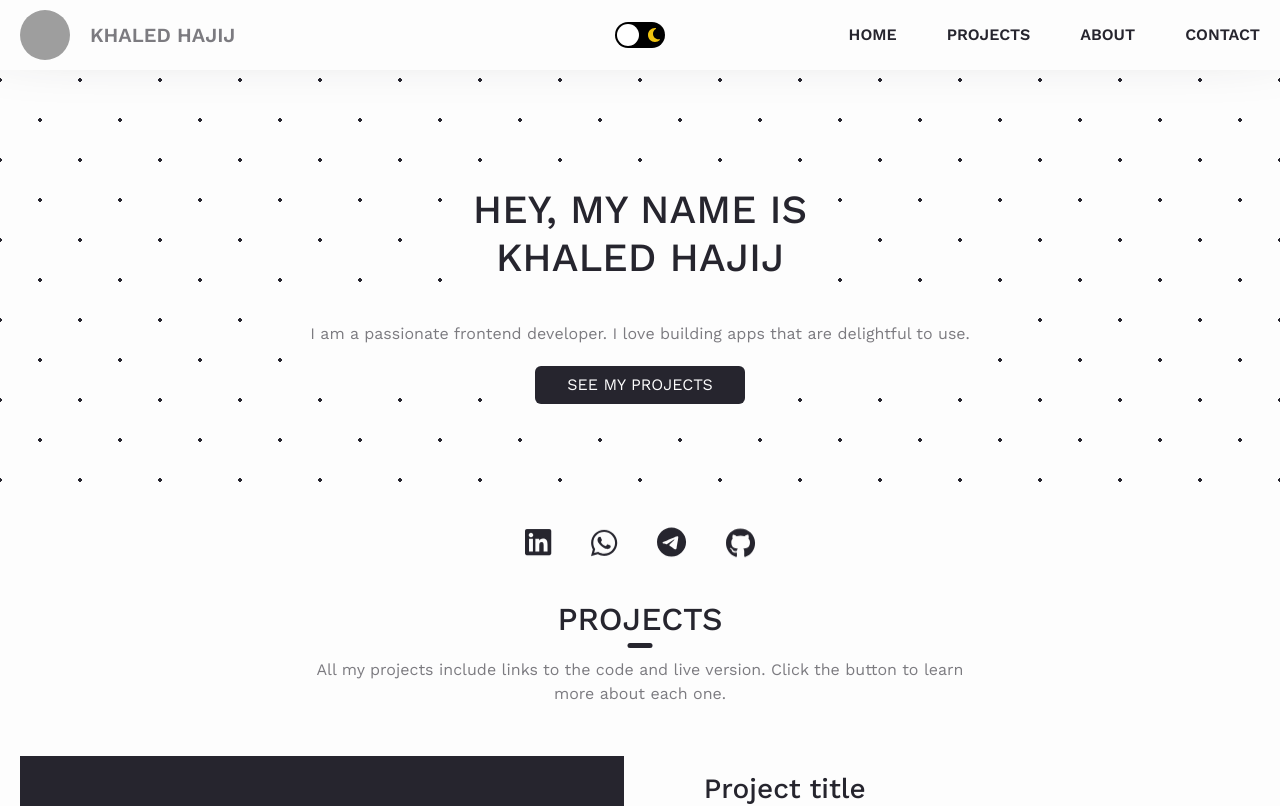
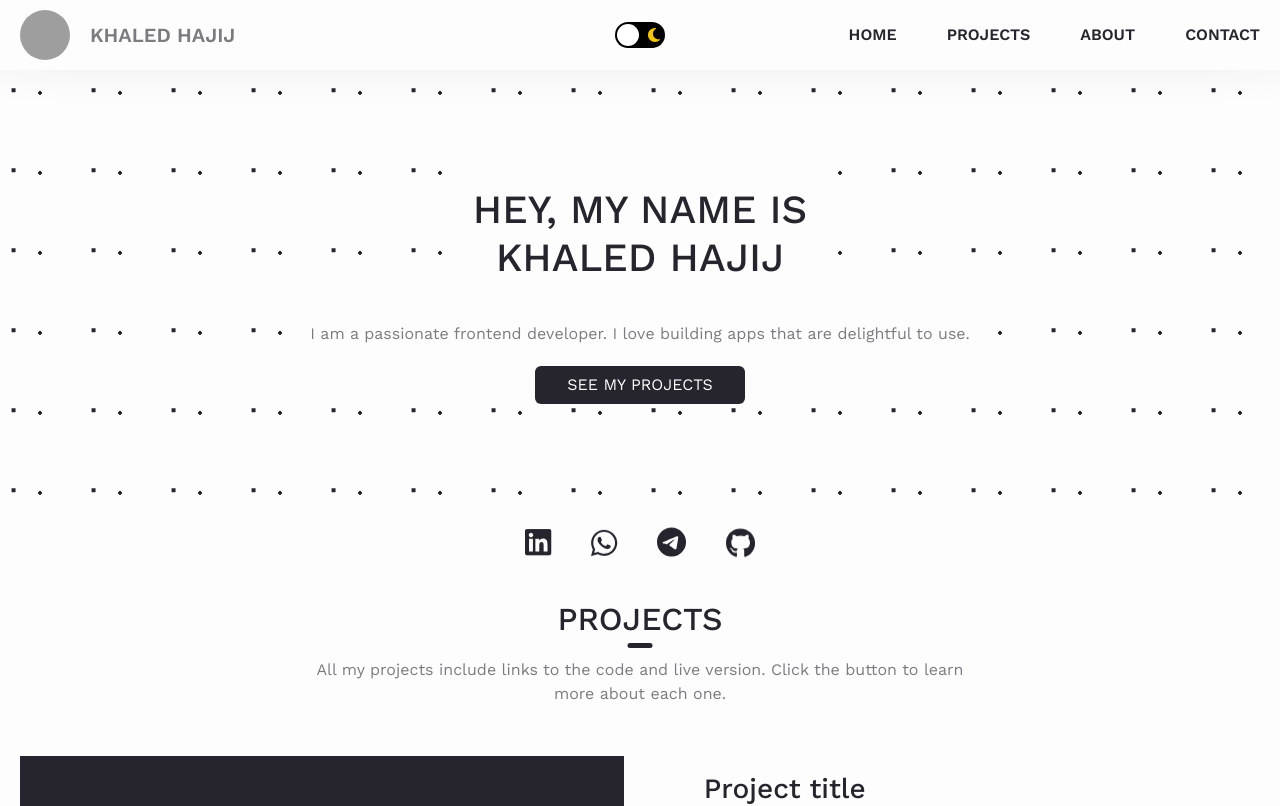
Before and after one commit to khaledhajij/khaledhajij.github.io, a React (Create React App) app: page / in a window 1280 px wide. Shown: the top 806 px of the page. Built offline with nearby package versions, Linux system fonts and the light colour scheme; grey boxes are pictures that could not be loaded.

Commit message:
animation

```diff
--- a/src/Styles/style.css
+++ b/src/Styles/style.css
@@ -210,9 +210,31 @@ body button.btn:hover {
   height: 500px;
   background-color: var(--pattern-primary-color);
   opacity: 1;
-  background-image: radial-gradient(var(--secondary-color) 2px, transparent 2px), radial-gradient(var(--secondary-color) 2px, var(--pattern-primary-color) 2px);
+  background-image: radial-gradient(var(--secondary-color) 2px, transparent 2px), radial-gradient(var(--secondary-color) 2.5px, var(--pattern-primary-color) 2px);
   background-size: 80px 80px;
-  background-position: 0 0, 40px 40px;
+  animation: background-image 20s infinite alternate-reverse forwards ease-in-out;
+}
+@-webkit-keyframes background-image {
+  0% {
+    background-position: 10 10, 40px 45px;
+  }
+  50% {
+    background-position: 0 80px, 120px 45px;
+  }
+  50% {
+    background-position: 0 80px, -40px -45px;
+  }
+}
+@keyframes background-image {
+  0% {
+    background-position: 10 10, 40px 45px;
+  }
+  50% {
+    background-position: 0 80px, 120px 45px;
+  }
+  50% {
+    background-position: 0 80px, -40px -45px;
+  }
 }
 .Home .myContainer {
   display: flex;
--- a/src/Styles/style.scss
+++ b/src/Styles/style.scss
@@ -207,11 +207,22 @@ body {
   opacity: 1;
   background-image: radial-gradient(var(--secondary-color) 2px, transparent 2px),
     radial-gradient(
-      var(--secondary-color) 2px,
+      var(--secondary-color) 2.5px,
       var(--pattern-primary-color) 2px
     );
-  background-size: 80px 80px;
-  background-position: 0 0, 40px 40px;
+    background-size: 80px 80px;
+    @keyframes background-image {
+      0%{
+        background-position: 10 10, 40px 45px;
+      }
+      50%{
+        background-position: 0 80px, 120px 45px;
+      }
+      50%{
+        background-position: 0 80px, -40px -45px;
+      }
+    }
+    animation:background-image 20s infinite alternate-reverse forwards ease-in-out ;
   .myContainer {
     display: flex;
     align-items: center;
```
Also changed, not shown: 1 other file (tests, documents, lock files or other folders).
